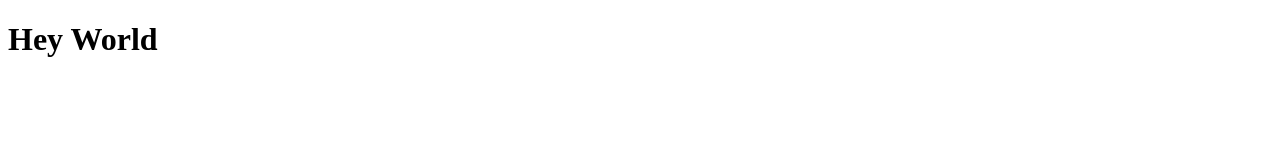
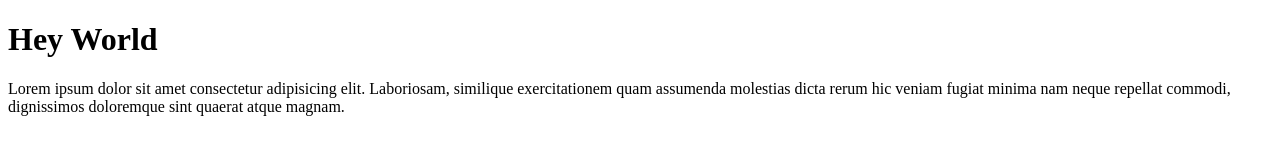
Before and after one commit to polothil/datewithgit-sample, a plain HTML site: page hey.html in a window 1280 px wide. Drawn offline with Linux system fonts and the light colour scheme.

Commit message:
two html files modified

```diff
--- a/hey.html
+++ b/hey.html
@@ -7,6 +7,7 @@
 </head>
 <body>
   <h1>Hey World</h1>
+  <p>Lorem ipsum dolor sit amet consectetur adipisicing elit. Laboriosam, similique exercitationem quam assumenda molestias dicta rerum hic veniam fugiat minima nam neque repellat commodi, dignissimos doloremque sint quaerat atque magnam.</p>
 
 </body>
 </html>
```
Also changed, not shown: index.html (+1 -0 lines).
